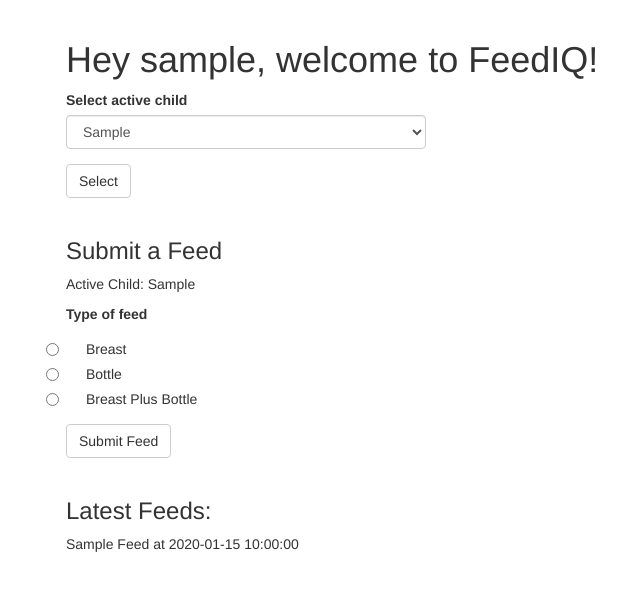
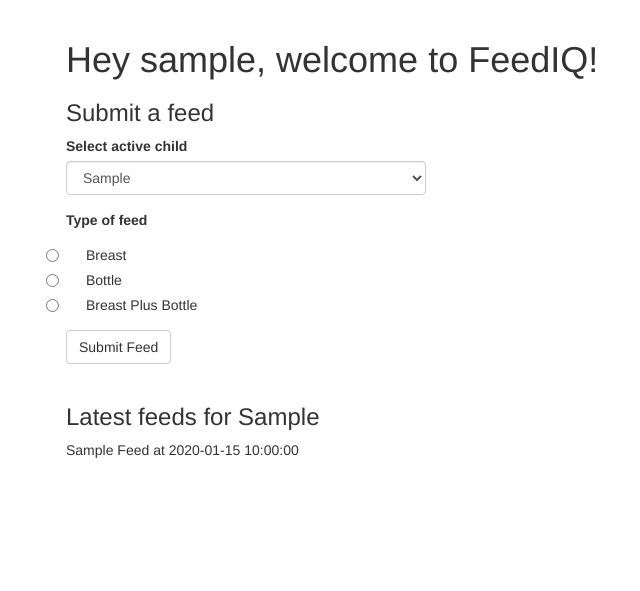
Before and after one commit to scottunderwoodomg/feed-iq, a Flask app: page / in a window 1280 px wide. Shown: the part 52-643 px from the top of the page, without its empty margins (4-644 px from the left). Run offline with Flask 2, Linux system fonts and the light colour scheme; a user stored in the database is signed in; tables that the repository leaves empty hold one stand-in row (values such as "Sample post"); some libraries are stand-ins or nearby versions.

Commit message:
consolidate child selection into feed form

```diff
--- a/app/forms.py
+++ b/app/forms.py
@@ -68,6 +68,7 @@ class AddChildForm(FlaskForm):
 
 
 class LogFeedForm(FlaskForm):
+    selected_child = SelectField("Select active child", coerce=int)
     feed_type = RadioField(
         "Type of feed",
         choices=[
@@ -78,8 +79,3 @@ class LogFeedForm(FlaskForm):
         validators=[DataRequired()],
     )
     submit = SubmitField("Submit Feed")
-
-
-class SelectActiveChildForm(FlaskForm):
-    selected_child = SelectField("Select active child", coerce=int)
-    submit = SubmitField("Select")
--- a/app/routes.py
+++ b/app/routes.py
@@ -15,7 +15,6 @@ from app.forms import RegistrationForm
 from app.forms import CreateFamilyForm
 from app.forms import AddChildForm
 from app.forms import LogFeedForm
-from app.forms import SelectActiveChildForm
 from app.models import Child
 from app.models import Family
 from app.models import Feed
@@ -43,40 +42,30 @@ def index():
     user_active_child = (
         User.query.filter_by(id=current_user.get_id()).first().active_child
     )
-    print(user_active_child)
 
     if user_children is not None:
-        select_active_child_form = SelectActiveChildForm()
-
+        log_feed_form = LogFeedForm()
         # TODO: Turn the list reorder into a general lib function
         user_children_list = [(c.id, c.child_first_name) for c in user_children]
         for c in user_children_list:
             if c[0] == user_active_child:
                 user_children_list.insert(0, user_children_list.pop())
 
-        select_active_child_form.selected_child.choices = user_children_list
-        print(select_active_child_form.selected_child.choices)
-        if select_active_child_form.validate_on_submit():
-            db.session.query(User).filter(User.id == current_user.get_id()).update(
-                {"active_child": select_active_child_form.selected_child.data}
-            )
-            db.session.commit()
-            flash("Active child updated")
-            return redirect(url_for("index"))
-
-        log_feed_form = LogFeedForm()
+        log_feed_form.selected_child.choices = user_children_list
         if log_feed_form.validate_on_submit():
             feed = Feed(
                 feed_type=log_feed_form.feed_type.data,
-                child_id=user_active_child,
+                child_id=log_feed_form.selected_child.data,
             )
             db.session.add(feed)
+            db.session.query(User).filter(User.id == current_user.get_id()).update(
+                {"active_child": log_feed_form.selected_child.data}
+            )
             db.session.commit()
             flash("Feed submitted!")
             return redirect(url_for("index"))
     else:
         log_feed_form = None
-        select_active_child_form = None
 
     feeds = Feed.query.filter_by(child_id=user_active_child).all()
 
@@ -89,7 +78,6 @@ def index():
         .first()
         .child_first_name,
         log_feed_form=log_feed_form,
-        select_active_child_form=select_active_child_form,
     )
 
 
--- a/app/templates/index.html
+++ b/app/templates/index.html
@@ -4,14 +4,7 @@
 {% block app_content %}
 <h1>Hey {{ current_user.username }}, welcome to FeedIQ!</h1>
 {% if user_children != None %}
-<div class="row">
-    <div class="col-md-4">
-        {{ wtf.quick_form(select_active_child_form) }}
-    </div>
-</div>
-<br>
-<h3>Submit a Feed</h3>
-<p>Active Child: {{ user_active_child_name }}</p>
+<h3>Submit a feed</h3>
 <div class="row">
     <div class="col-md-4">
         {{ wtf.quick_form(log_feed_form) }}
@@ -19,7 +12,7 @@
 </div>
 <br>
 {% endif %}
-<h3>Latest Feeds:</h3>
+<h3>Latest feeds for {{ user_active_child_name }}</h3>
 {% for feed in feeds %}
 <div>
     <p>{{ feed.feed_type }} Feed at {{ feed.feed_timestamp }}</p>
```
Also changed, not shown: app.db.
